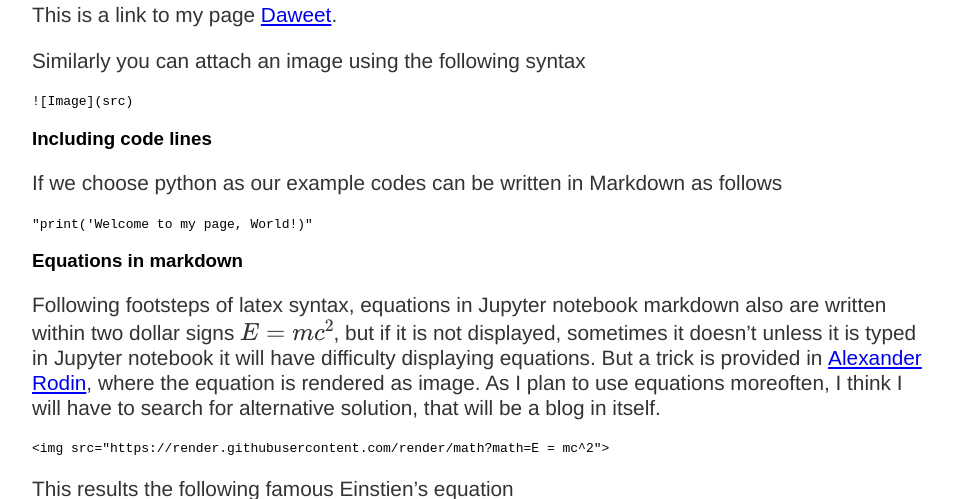
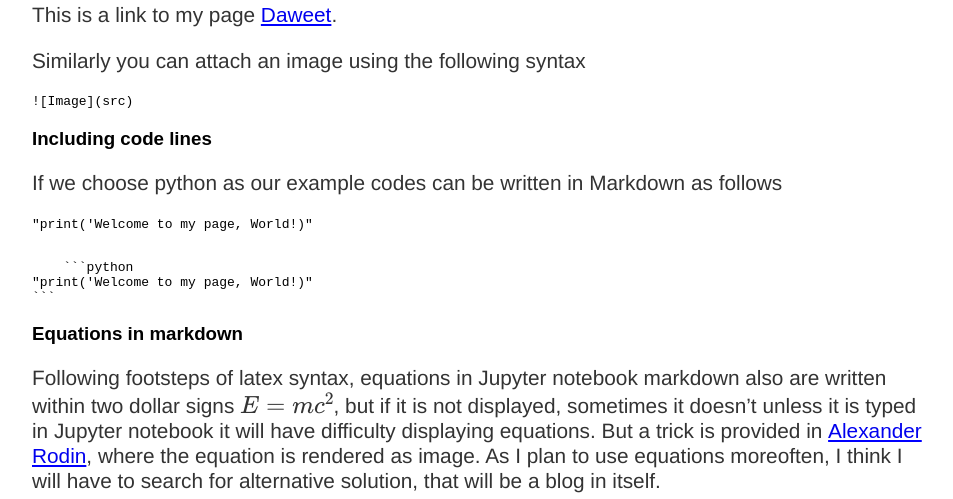
Before and after one commit to Daweet/Daweet.github.io, a Jekyll site: the page built from _posts/2020-05-04-from-markdown-to-webpages.md, in a window 1280 px wide and 900 px high, scrolled down 3242 px, cut to the strip 0-499 px from the top of the window. Shown: the whole strip, without its empty margins (160-1113 px from the left). Built offline with Jekyll 4.4.1, drawn with Linux system fonts in a browser that asks for light colours; nearby versions of some CDN libraries; library files that are not in the unit come from our copies; formulas are drawn with MathJax 3.

Commit message:
Update 2020-05-04-from-markdown-to-webpages.md

````diff
--- a/_posts/2020-05-04-from-markdown-to-webpages.md
+++ b/_posts/2020-05-04-from-markdown-to-webpages.md
@@ -139,7 +139,11 @@ If we choose python as our example codes can be written in Markdown as follows
 ```python
 "print('Welcome to my page, World!)"
 ```
-
+<pre><code>
+    ```python
+"print('Welcome to my page, World!)"
+```
+</code></pre>
 
 ### Equations in markdown
 Following footsteps of latex syntax, equations in Jupyter notebook markdown also are written within two dollar signs $$E = mc^2$$, but if it is not displayed, sometimes it doesn't unless it is typed in Jupyter notebook it will have difficulty displaying equations. But a trick is provided in [Alexander Rodin](https://gist.github.com/a-rodin/fef3f543412d6e1ec5b6cf55bf197d7b), where the equation is rendered as image. As I plan to use equations moreoften, I think I will have to search for alternative solution, that will be a blog in itself.
````
